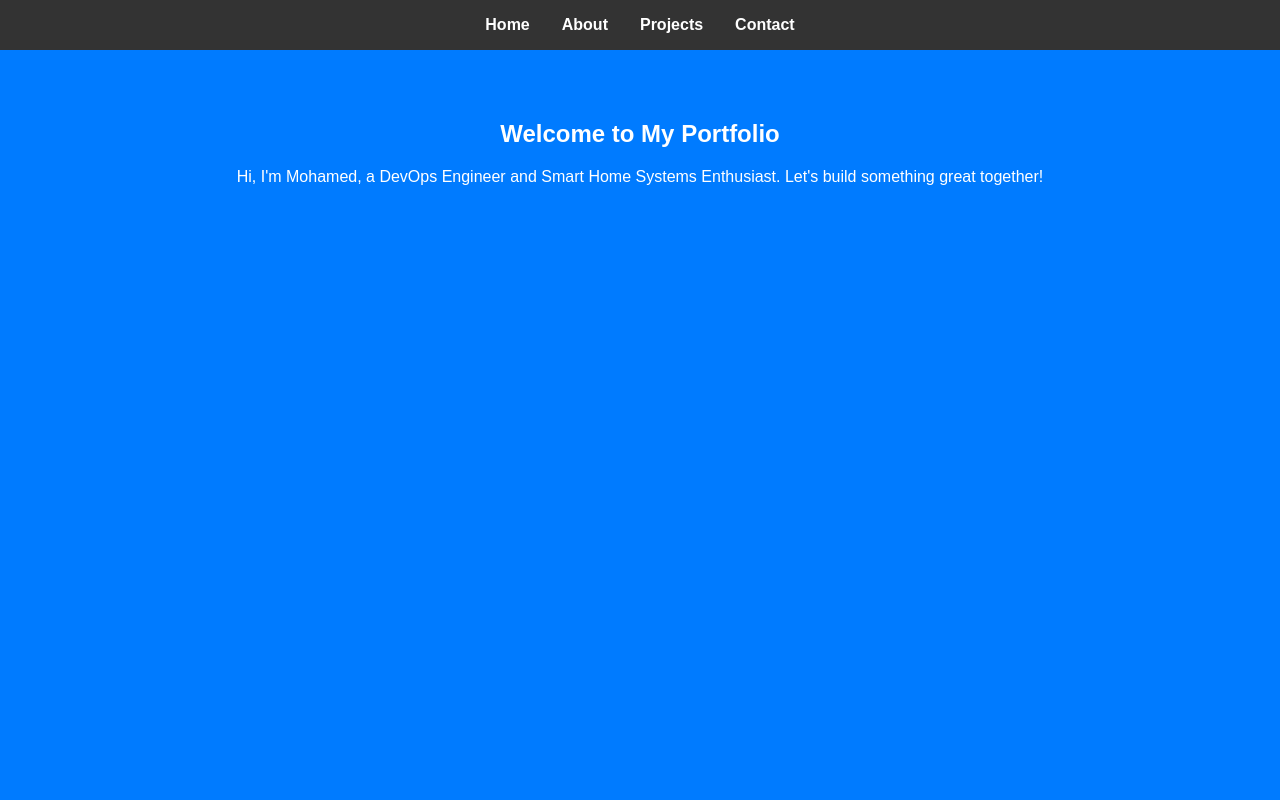
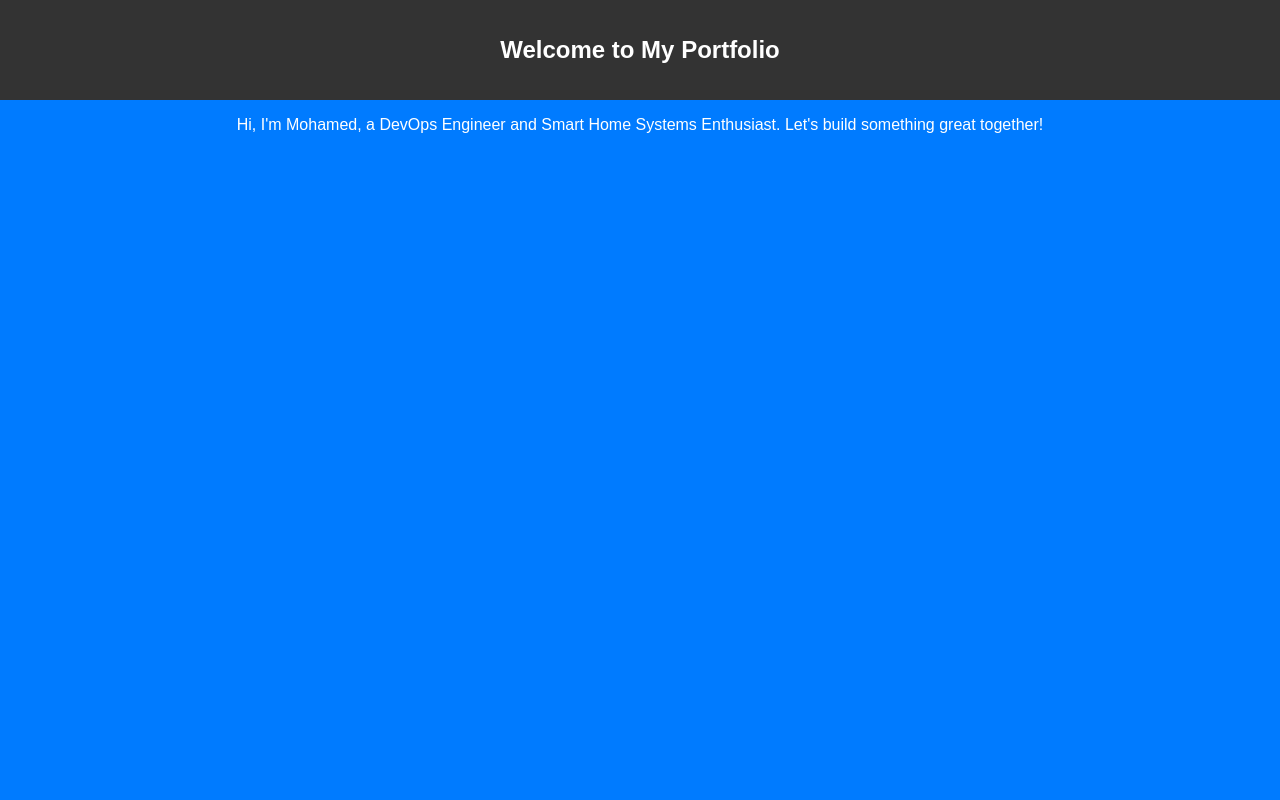
Before and after one commit to muhamedusama92/My-portfolio-website, a plain HTML site: page index.html in a window 1280 px wide. Shown: the top 800 px of the page. Drawn offline with Linux system fonts and the light colour scheme.

Commit message:
Update index.html

```diff
--- a/index.html
+++ b/index.html
@@ -10,16 +10,12 @@
     <header>
         <nav>
             <ul>
-                <li><a href="#home">Home</a></li>
-                <li><a href="#about">About</a></li>
-                <li><a href="#projects">Projects</a></li>
-                <li><a href="#contact">Contact</a></li>
+                <h1>Welcome to My Portfolio</h1>
             </ul>
         </nav>
     </header>
 
     <section id="home">
-        <h1>Welcome to My Portfolio</h1>
         <p>Hi, I'm Mohamed, a DevOps Engineer and Smart Home Systems Enthusiast. Let's build something great together!</p>
     </section>
 
```
